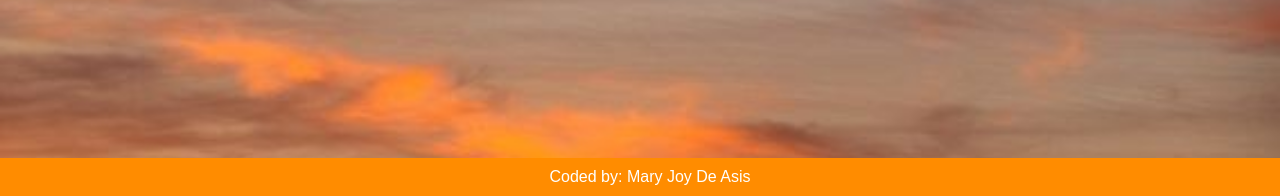
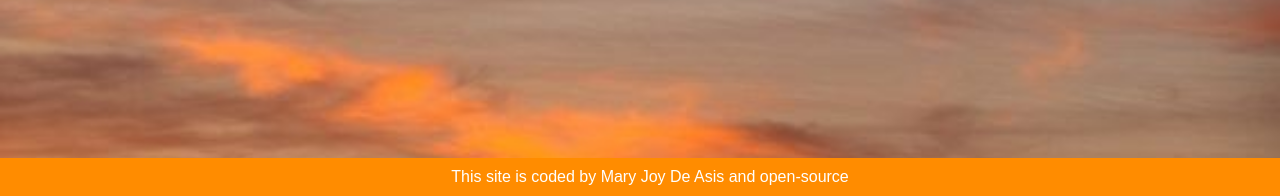
Before and after one commit to Maryjoydeasis/Joy, a plain HTML site: page index.html in a window 1280 px wide. Shown: the part 604-800 px from the top of the page. Drawn offline with Linux system fonts and the light colour scheme.

Commit message:
Update index.html

```diff
--- a/index.html
+++ b/index.html
@@ -25,7 +25,7 @@
     </div>
 
     <footer>
-        Coded by: Mary Joy De Asis
+        This site is coded by Mary Joy De Asis and open-source
     </footer>
 </body>
 </html>
```
